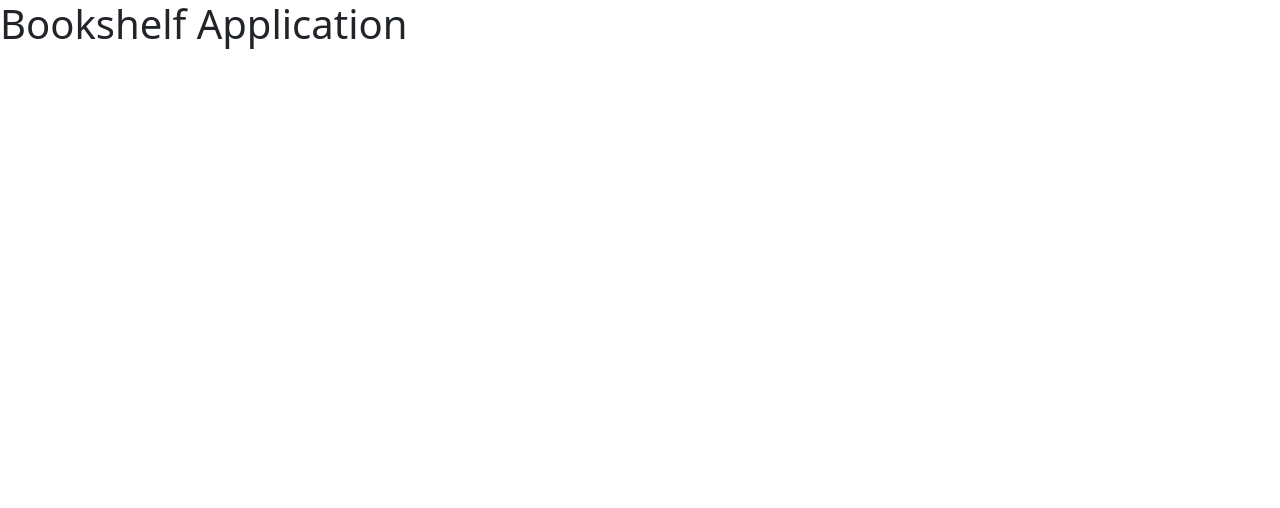
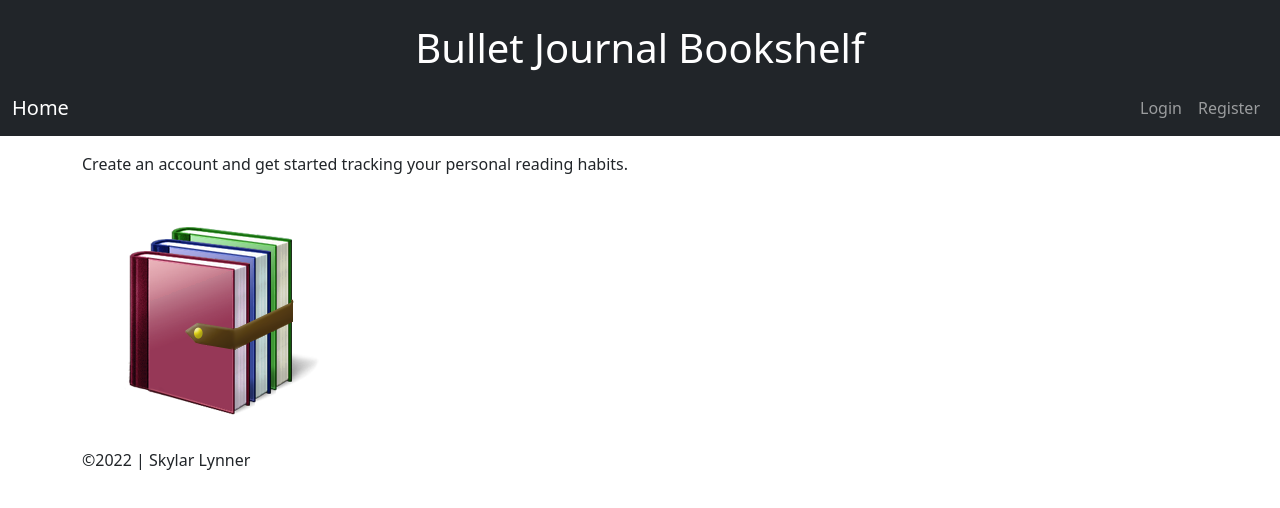
Before and after one commit to oneexists/Bookshelf, a React (Create React App) app in the folder react-ui/: page / in a window 1280 px wide. Shown: the top 508 px of the page. Built offline with nearby package versions, Linux system fonts and the light colour scheme.

Commit message:
index page with router

```diff
--- a/react-ui/package.json
+++ b/react-ui/package.json
@@ -8,6 +8,7 @@
     "@testing-library/user-event": "^13.5.0",
     "react": "^18.2.0",
     "react-dom": "^18.2.0",
+    "react-router-dom": "^6.4.3",
     "react-scripts": "5.0.1",
     "web-vitals": "^2.1.4"
   },
--- a/react-ui/src/App.js
+++ b/react-ui/src/App.js
@@ -1,8 +1,20 @@
+import { Routes, Route } from "react-router-dom";
+import Footer from "./components/Footer";
+import NavBar from "./components/NavBar";
+import Home from "./components/Home";
+import Header from "./components/Header";
 
 function App() {
   return (
-    <div className="App">
-      <h1>Bookshelf Application</h1>
+    <div className="app">
+      <Header />
+      <NavBar />
+
+      <Routes>
+        <Route path="/" element={<><Home /></>} />
+      </Routes>
+
+      <Footer />
     </div>
   );
 }
--- /dev/null
+++ b/react-ui/src/components/Footer/index.js
@@ -0,0 +1,7 @@
+export default function Footer() {
+    return (
+        <footer className="container">
+            &copy;2022 | Skylar Lynner
+        </footer>
+    );
+}
--- /dev/null
+++ b/react-ui/src/components/Header/index.js
@@ -0,0 +1,11 @@
+export default function Header() {
+    return (
+        <header className="page-header">
+            <div className="d-flex bg-dark text-white">
+                <div className="col mt-4">
+                    <h1 className="d-flex justify-content-center">Bullet Journal Bookshelf</h1>
+                </div>
+            </div>
+        </header>
+    );
+}
--- /dev/null
+++ b/react-ui/src/components/Home/index.js
@@ -0,0 +1,8 @@
+export default function Home() {
+    return (
+        <main className="container mt-3">
+            <p>Create an account and get started tracking your personal reading habits.</p>
+            <img src="./book-icon.png" alt="book logo" />
+        </main>
+    );
+}
--- /dev/null
+++ b/react-ui/src/components/NavBar/index.js
@@ -0,0 +1,17 @@
+import { Link } from "react-router-dom";
+
+export default function NavBar() {
+    return (
+        <nav className="navbar navbar-expand-md navbar-dark bg-dark">
+            <div className="container-fluid">
+                <div className="navbar-header">
+                    <Link to="/" className="navbar-brand">Home</Link>
+                </div>
+                <ul className="nav navbar-nav">
+                    <li className="nav-item"><Link to="/login" className="nav-link">Login</Link></li>
+                    <li className="nav-item"><Link to="/register" className="nav-link">Register</Link></li>
+                </ul>
+            </div>
+        </nav>
+    );
+}
--- a/react-ui/src/index.js
+++ b/react-ui/src/index.js
@@ -1,10 +1,13 @@
 import React from 'react';
 import ReactDOM from 'react-dom/client';
+import { BrowserRouter } from 'react-router-dom';
 import App from './App';
 
 const root = ReactDOM.createRoot(document.getElementById('root'));
 root.render(
   <React.StrictMode>
-    <App />
+    <BrowserRouter>
+      <App />
+    </BrowserRouter>
   </React.StrictMode>
 );
```
Also changed, not shown: 1 other file (tests, documents, lock files or other folders).
